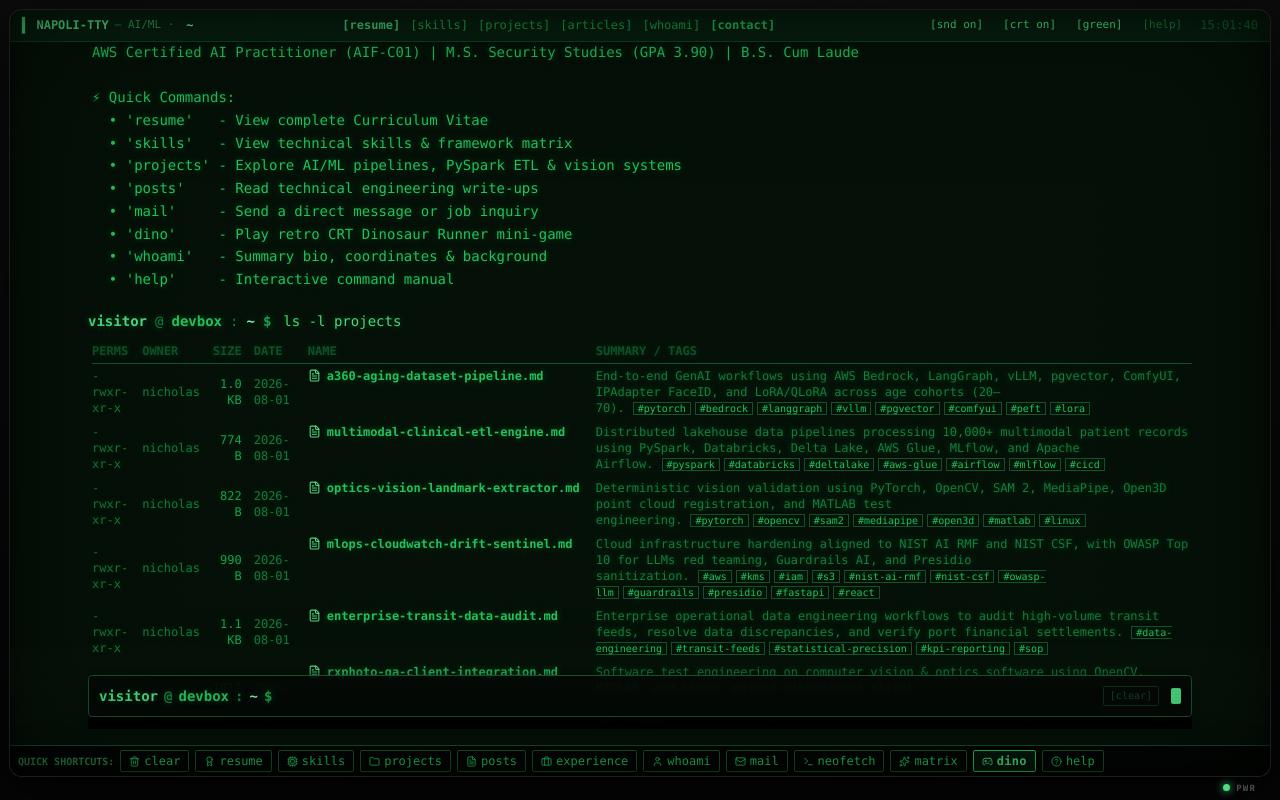
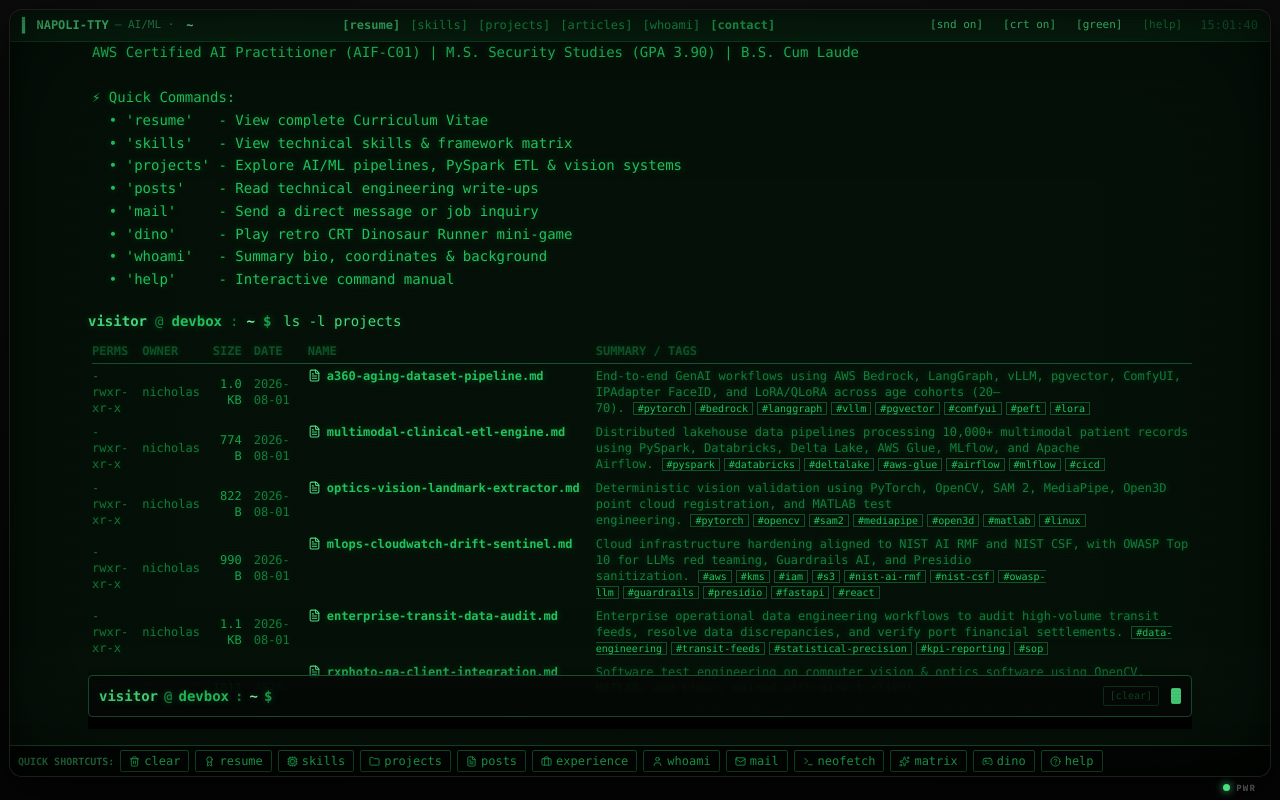
Before and after one commit to Cappuccino-san/TTY-Emulation.-Terminal-Style-dev-page, a React (Vite) app: page /config in a window 1280 px wide. Built offline with nearby package versions, Linux system fonts and the light colour scheme.

Commit message:
style(ui): harmonize dino button appearance with all other quick shortcuts

```diff
--- a/src/components/QuickToolbar.tsx
+++ b/src/components/QuickToolbar.tsx
@@ -43,14 +43,13 @@
           onClick={() => onCommandClick(action.label)}
           className="flex items-center gap-1 px-2 py-0.5 border rounded-xs whitespace-nowrap cursor-pointer hover:bg-white/10 transition-all text-xs shrink-0"
           style={{
-            borderColor: action.label === 'dino' ? themeConfig.accent : themeConfig.border,
-            color: action.label === 'dino' ? themeConfig.brightText : themeConfig.text,
-            backgroundColor: action.label === 'dino' ? `${themeConfig.accent}18` : undefined,
+            borderColor: themeConfig.border,
+            color: themeConfig.text,
           }}
           title={`Execute: ${action.label} (${action.desc})`}
         >
           {action.icon}
-          <span className={action.label === 'dino' ? 'font-bold tracking-wide' : ''}>{action.label}</span>
+          <span>{action.label}</span>
         </button>
       ))}
     </div>
```
